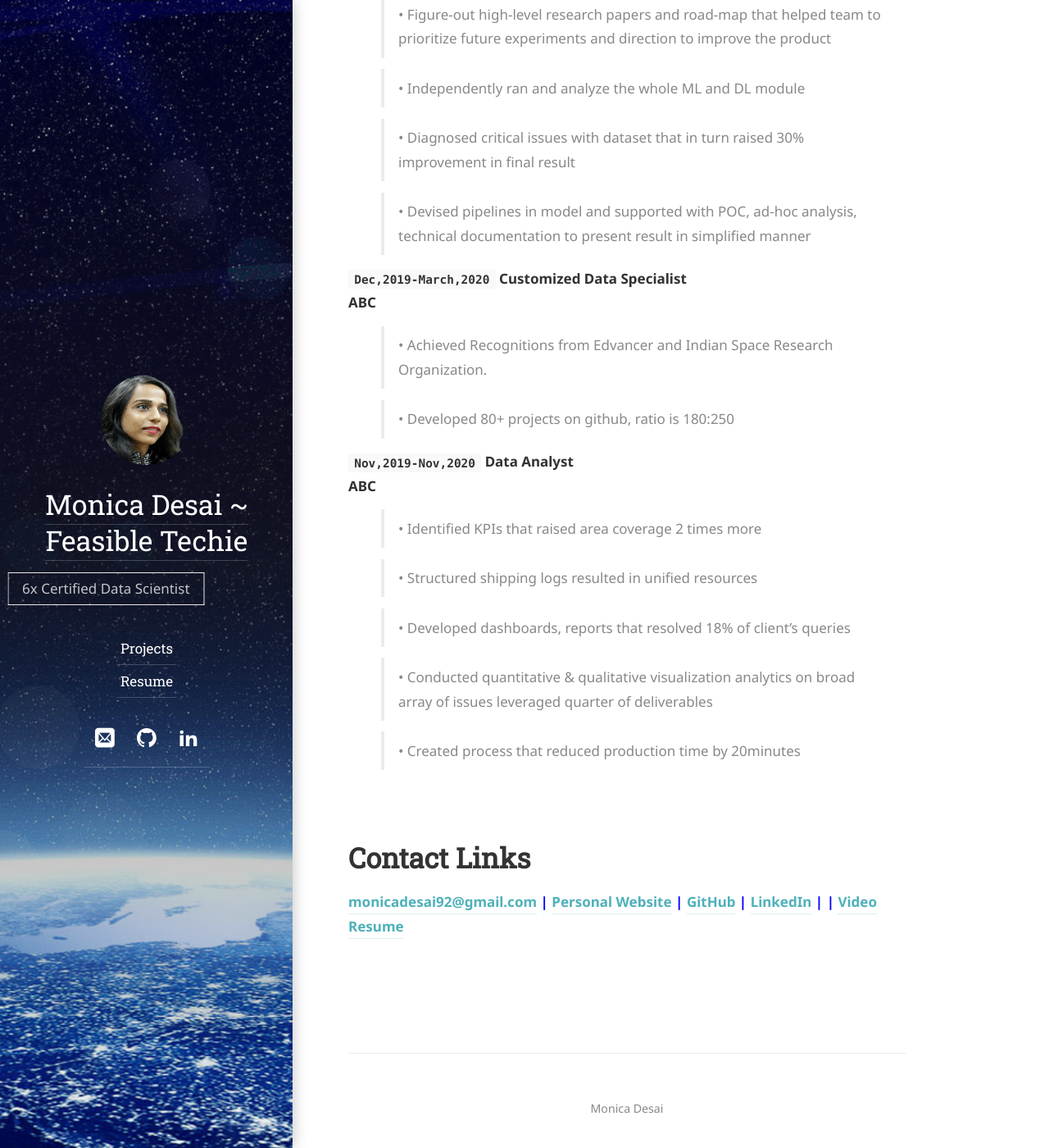
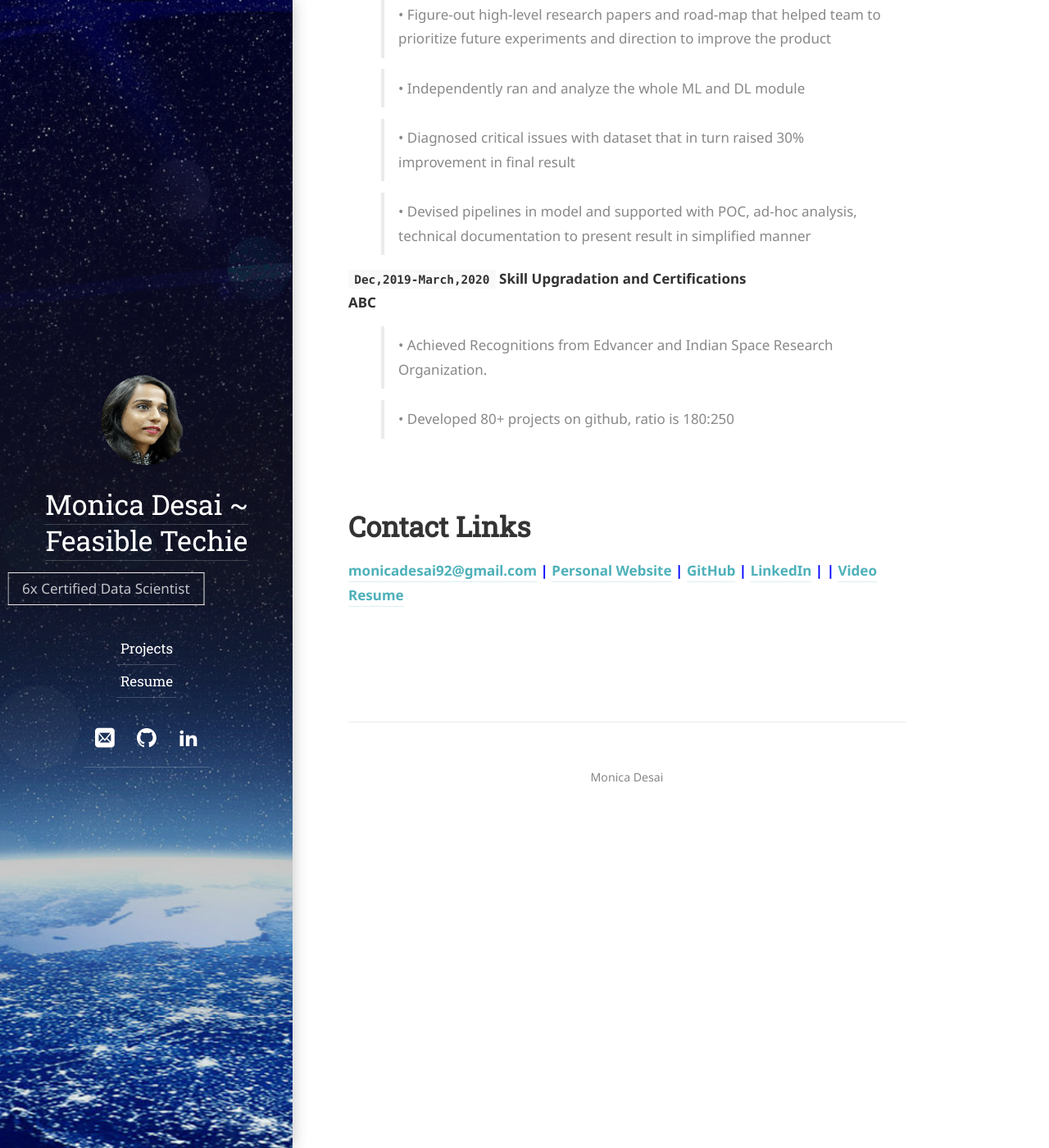
Before and after one commit to monicadesai/monicadesAI-tech.github.io, a Jekyll site: the page built from about.md, in a window 1280 px wide and 1400 px high, scrolled down 2719 px. Shown: the whole window at 82% size. Built offline with Jekyll 4.4.1, drawn with Linux system fonts in a browser that asks for light colours; some web fonts are replaced; our own code applies the rules of GitHub Pages for plain Markdown files.

Commit message:
Update about.md

```diff
--- a/about.md
+++ b/about.md
@@ -80,21 +80,11 @@ Indian Space Research Organization & Indian Insititute of Remote Sensing Certifi
 : > •	Devised pipelines in model and supported with POC, ad-hoc analysis, technical documentation to present result in simplified manner
 
 
-`Dec,2019-March,2020` **Customized Data Specialist** <br/>
+`Dec,2019-March,2020` **Skill Upgradation and Certifications** <br/>
                     ABC
 
 : > •	Achieved Recognitions from Edvancer and Indian Space Research Organization.
 : > •	Developed 80+ projects on github, ratio is 180:250
-
-
-`Nov,2019-Nov,2020` **Data Analyst** <br/>
-                    ABC
-
-: > •	Identified KPIs that raised area coverage 2 times more
-: > •	Structured shipping logs resulted in unified resources
-: > •	Developed dashboards, reports that resolved 18% of client’s queries
-: > •	Conducted quantitative & qualitative visualization analytics on broad array of issues leveraged quarter of deliverables
-: > •	Created process that reduced production time by 20minutes
 
 
 
```
